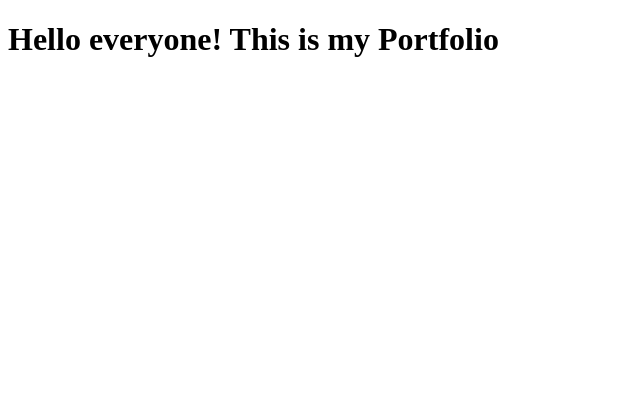
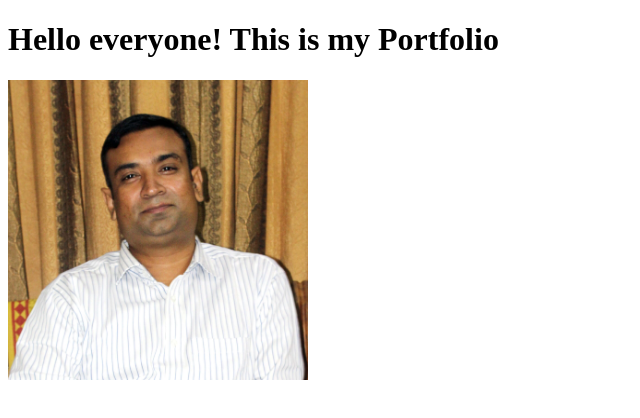
Before and after one commit to anischp/developer-portfolio, a plain HTML site: page index.html in a window 1280 px wide. Shown: the whole page, without its empty margins (0-640 px from the left). Drawn offline with Linux system fonts and the light colour scheme.

Commit message:
Image added

```diff
--- a/index.html
+++ b/index.html
@@ -8,5 +8,6 @@
   </head>
   <body>
     <h1>Hello everyone! This is my Portfolio</h1>
+    <img src="images/myself.jpg" alt="" width="300px" height="300px" />
   </body>
 </html>
```
Also changed, not shown: images/myself.jpg (added).
